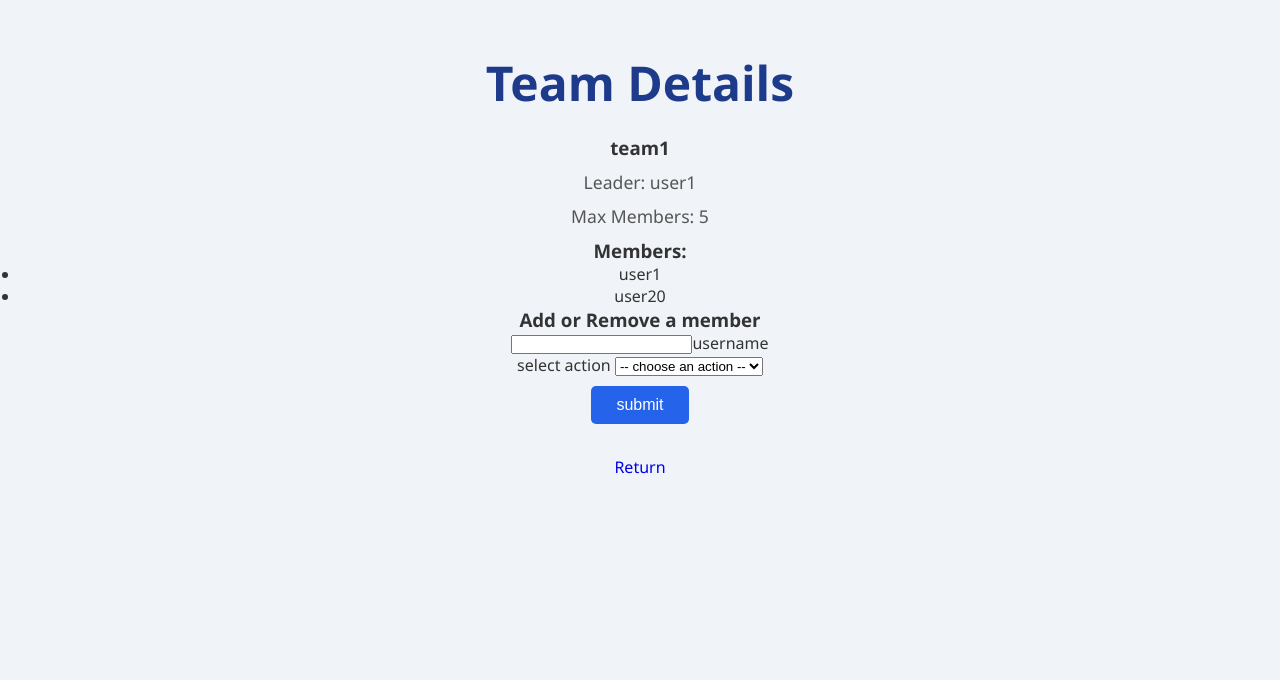
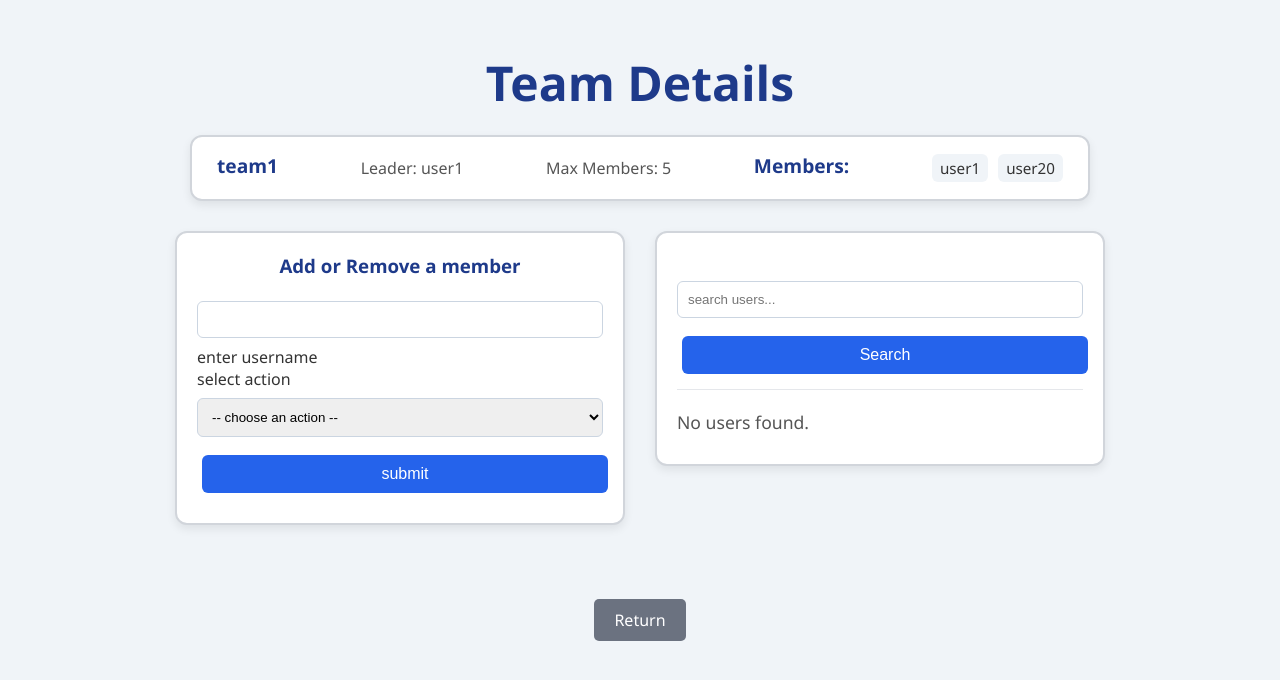
Before and after one commit to Emixin/TeamUps, a Django app: page /teams/details/1/ in a window 1280 px wide. Shown: the top 680 px of the page. Run offline with Django 5.2, Linux system fonts and the light colour scheme; a user stored in the database is signed in; data comes from the database, SQL or seed files in the repository; parts of the project's set-up code (start-up, migrations or seed data) failed here and were passed over.

Commit message:
Added user search feature

```diff
--- a/main/static/main/styles.css
+++ b/main/static/main/styles.css
@@ -74,3 +74,36 @@ form {
   flex: 1;
   min-width: 300px;
 }
+
+
+
+.logout-form {
+    margin-top: 30px;
+}
+
+
+.logout-form button {
+    background-color: #dc2626;
+}
+
+
+.logout-form button:hover {
+    background-color: #b91c1c;
+}
+
+
+
+.return-link {
+    display: inline-block;
+    margin-top: 30px;
+    padding: 10px 20px;
+    background-color: #6b7280;
+    color: white;
+    border-radius: 5px;
+    transition: background 0.3s;
+}
+
+
+.return-link:hover {
+    background-color: #4b5563;
+}
--- /dev/null
+++ b/main/static/main/team_details.css
@@ -0,0 +1,142 @@
+/*  TEAM DETAILS STYLES  */
+
+
+.forms-container {
+    display: flex;
+    justify-content: center;
+    align-items: flex-start;
+    flex-wrap: wrap;
+    gap: 30px;
+    margin-top: 30px;
+}
+
+
+.form-box {
+    background-color: #ffffff;
+    border: 2px solid #d1d5db;
+    border-radius: 12px;
+    box-shadow: 0 4px 10px rgba(0, 0, 0, 0.08);
+    padding: 20px;
+    flex: 1 1 350px;
+    max-width: 450px;
+    text-align: left;
+    transition: transform 0.2s ease, box-shadow 0.2s ease;
+}
+
+.form-box:hover {
+    transform: translateY(-3px);
+    box-shadow: 0 6px 16px rgba(0, 0, 0, 0.1);
+}
+
+.form-box h3 {
+    color: #1e3a8a;
+    margin-bottom: 15px;
+    text-align: center;
+}
+
+.form-box input,
+.form-box select {
+    width: 100%;
+    padding: 10px;
+    margin: 8px 0;
+    border: 1px solid #cbd5e1;
+    border-radius: 6px;
+}
+
+.form-box button {
+    display: block;
+    width: 100%;
+    background-color: #2563eb;
+    border-radius: 6px;
+    color: #fff;
+    padding: 10px;
+    border: none;
+    cursor: pointer;
+}
+
+.form-box button:hover {
+    background-color: #1e40af;
+}
+
+
+.search-results {
+    margin-top: 15px;
+    max-height: 200px;
+    overflow-y: auto;
+    border-top: 1px solid #e5e7eb;
+    padding-top: 10px;
+}
+
+.search-results ul {
+    list-style-type: none;
+    padding-left: 0;
+    margin: 0;
+}
+
+.search-results li {
+    padding: 8px 0;
+    border-bottom: 1px solid #e5e7eb;
+}
+
+.search-results li:last-child {
+    border-bottom: none;
+}
+
+.search-results p {
+    color: #555;
+    font-size: 1.1rem;
+}
+
+
+.team-details-container {
+    display: flex;
+    flex-wrap: wrap;
+    justify-content: space-between;
+    align-items: center;
+    background-color: #ffffff;
+    border: 2px solid #d1d5db;
+    border-radius: 12px;
+    box-shadow: 0 4px 10px rgba(0, 0, 0, 0.08);
+    padding: 15px 25px;
+    margin: 20px auto;
+    max-width: 900px;
+    transition: transform 0.2s ease, box-shadow 0.2s ease;
+}
+
+.team-details-container:hover {
+    transform: translateY(-2px);
+    box-shadow: 0 6px 16px rgba(0, 0, 0, 0.1);
+}
+
+.team-details-container > div {
+    margin: 5px 15px;
+    text-align: center;
+}
+
+.team-details-container h3 {
+    color: #1e3a8a;
+    margin-bottom: 5px;
+    font-size: 1.2rem;
+}
+
+.team-details-container p {
+    color: #555;
+    font-size: 1rem;
+    margin: 0;
+}
+
+.team-details-container ul {
+    list-style-type: none;
+    padding-left: 0;
+    margin: 0;
+    display: flex;
+    gap: 10px;
+    flex-wrap: wrap;
+}
+
+.team-details-container li {
+    background-color: #f0f4f8;
+    padding: 4px 8px;
+    border-radius: 6px;
+    font-size: 0.95rem;
+}
--- a/main/templates/main/team_details.html
+++ b/main/templates/main/team_details.html
@@ -4,11 +4,13 @@
     <title>Team Details</title>
         {% load static %}
         <link rel="stylesheet" href="{% static 'main/styles.css' %}">
+        <link rel="stylesheet" href="{% static 'main/team_details.css' %}">
 </head>
 <body>
 
     <h1>Team Details</h1>
 
+      <div class="team-details-container">
         <h3>{{ team.name }}</h3>
         <p>Leader: {{ team.leader.username }}</p>
         <p>Max Members: {{ team.max_members }}</p>
@@ -21,12 +23,15 @@
             <li>No members yet.</li>
           {% endfor %}
         </ul>
+      </div>
 
+      <div class="forms-container">
+        <div class="form-box">
           <h3>Add or Remove a member</h3>
           <form method="post" style="display: inline">
             {% csrf_token %}
             <input type="hidden" name="title" value="{{ team.name }}">
-        <input type="text" name="member">username
+            <input type="text" name="member">enter username
             <br>
             <label for="action">select action</label>
               <select name="action" id="action">
@@ -37,6 +42,28 @@
             <br>
             <button type="submit">submit</button>
           </form>
+        </div>
+
+        <div class="form-box">
+          <form method="get" action="{% url 'team_details' team.id %}">
+            <input type="text" name="search_query" placeholder="search users...">
+            <button type="submit">Search</button>
+          </form>
+
+          <div class="search-results">
+            {% if users %}
+              <ul>
+                {% for user in users %}
+                  <li>{{ user.username }}</li>
+                {% endfor %}
+              </ul>
+            {% else %}
+              <p>No users found.</p>
+            {% endif %}
+          </div>
+        </div>
+      </div>
+
       <br><br>
     <a href="{% url 'teams' %}" class="return-link">Return</a>
 </body>
--- a/main/views.py
+++ b/main/views.py
@@ -8,7 +8,7 @@ from django.contrib.auth.views import LogoutView
 from django.contrib.auth.mixins import LoginRequiredMixin
 from django.contrib import messages
 from django.urls import reverse_lazy
-from django.shortcuts import redirect
+from django.shortcuts import redirect, render
 from .models import Task, Team, User, Invitation, Notification
 from .forms import MyLoginForm, MySignUpForm, TeamForm, TaskForm
 from .utils import handle_form, handle_invitation
@@ -228,6 +228,16 @@ class TeamDetailsView(LoginRequiredMixin, DetailView):
     context_object_name = 'team'
 
 
+    def get_context_data(self, **kwargs):
+        context = super().get_context_data(**kwargs)
+        query = self.request.GET.get('search_query')
+        if query:
+            context['users'] = User.objects.filter(username__icontains=query)
+        else:
+            context['users'] = User.objects.none()
+        return context
+
+
     def post(self, request, **kwargs):
         user = request.user
         team_title = request.POST.get("title")
```
Also changed, not shown: main/static/main/dashboard_styles.css (+0 -15 lines), main/static/main/invitations_styles.css (+0 -16 lines). Lines whose indentation alone changed are shown as unchanged.
